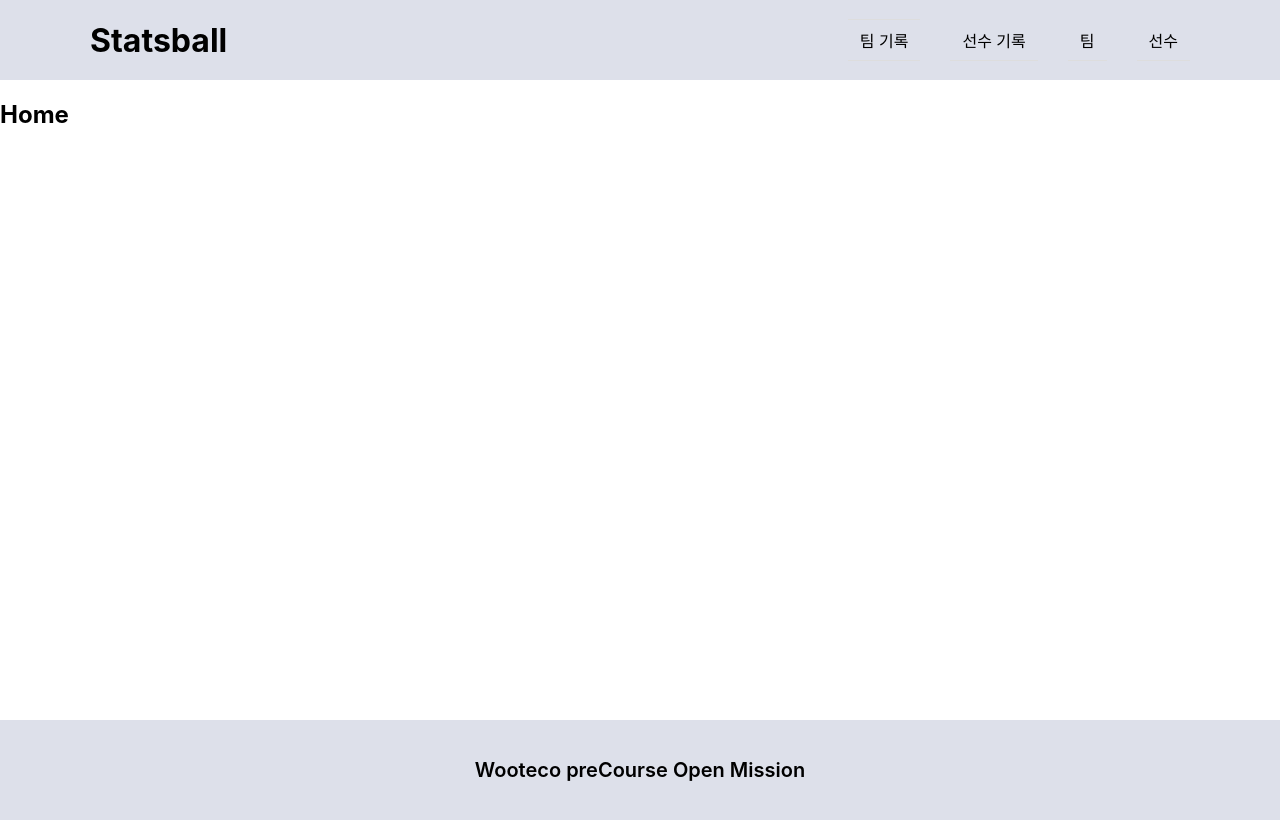
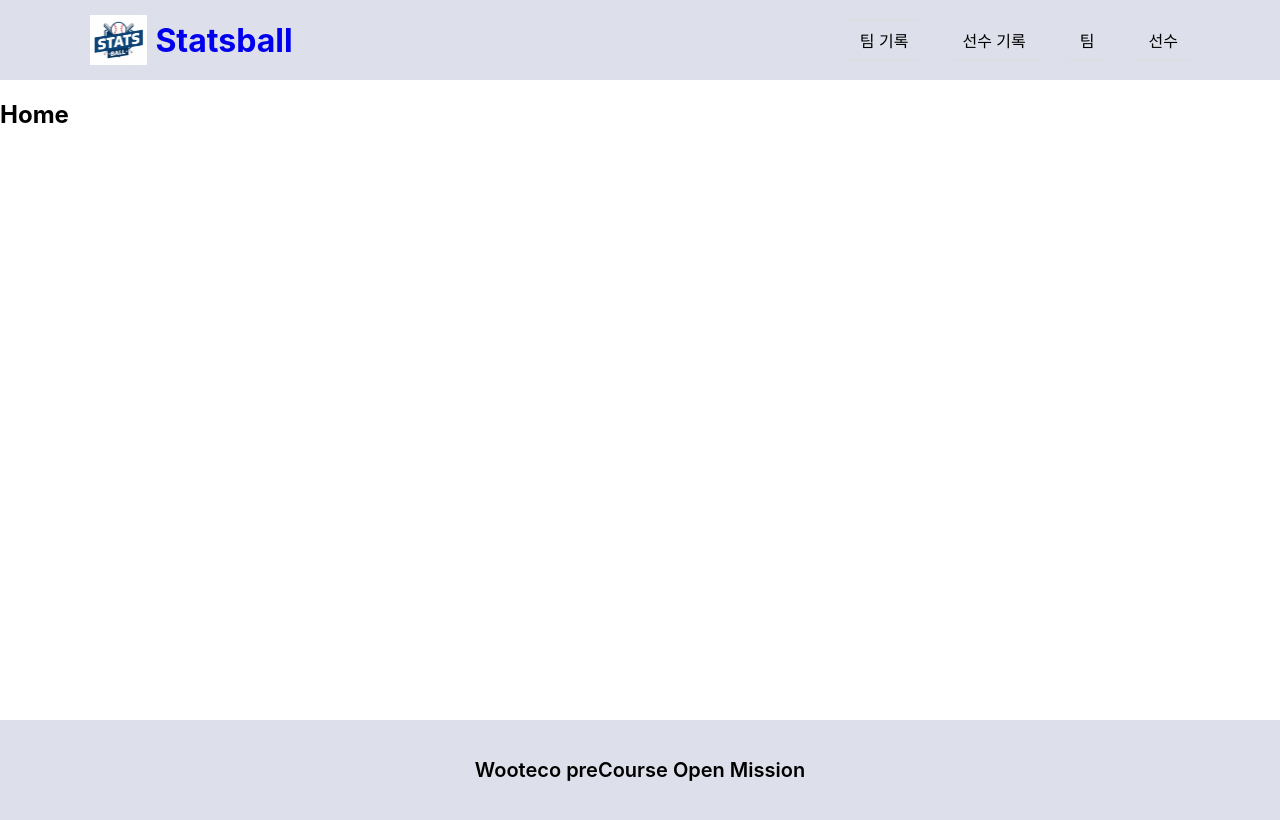
Before and after one commit to yujin37/statsball, a React (Create React App) app in the folder frontend/statsball/: page / in a window 1280 px wide. Built offline with nearby package versions, Linux system fonts and the light colour scheme.

Commit message:
feat(frontend): 레이아웃 헤더 홈 링크 추가

```diff
--- a/frontend/statsball/src/components/Layout/Header/Header.module.scss
+++ b/frontend/statsball/src/components/Layout/Header/Header.module.scss
@@ -33,3 +33,16 @@
     color:black;
     cursor: pointer;
 }
+
+.logo {
+  height: 50px;   /* 또는 50px */
+  width: auto;
+  object-fit: contain;
+}
+
+.logoWrapper {
+  display: flex;
+  align-items: center;
+  gap: 8px;
+  text-decoration: none;
+}
--- a/frontend/statsball/src/components/Layout/Header/Header.tsx
+++ b/frontend/statsball/src/components/Layout/Header/Header.tsx
@@ -1,13 +1,15 @@
 import styles from './Header.module.scss'
 import { Link } from "react-router-dom";
+import logo from "../../../assets/Statsball_logo_small.png";
 
 const Header = () => {
     return (
         <header className={styles.header}>
             <div className = {styles.contents}>
-                <div>
-                    <h1> Statsball</h1>
-                </div>
+                <Link to="/" className={styles.logoWrapper}>
+                    <img src={logo} alt="Statsball 로고" className={styles.logo} />
+                    <h1> Statsball </h1>
+                </Link>
 
                 <nav className={styles.navigation}>
                     <ul>
```
Also changed, not shown: frontend/statsball/src/assets/Statsball_logo_long_small.png (added), frontend/statsball/src/assets/Statsball_logo_small.png (added).
